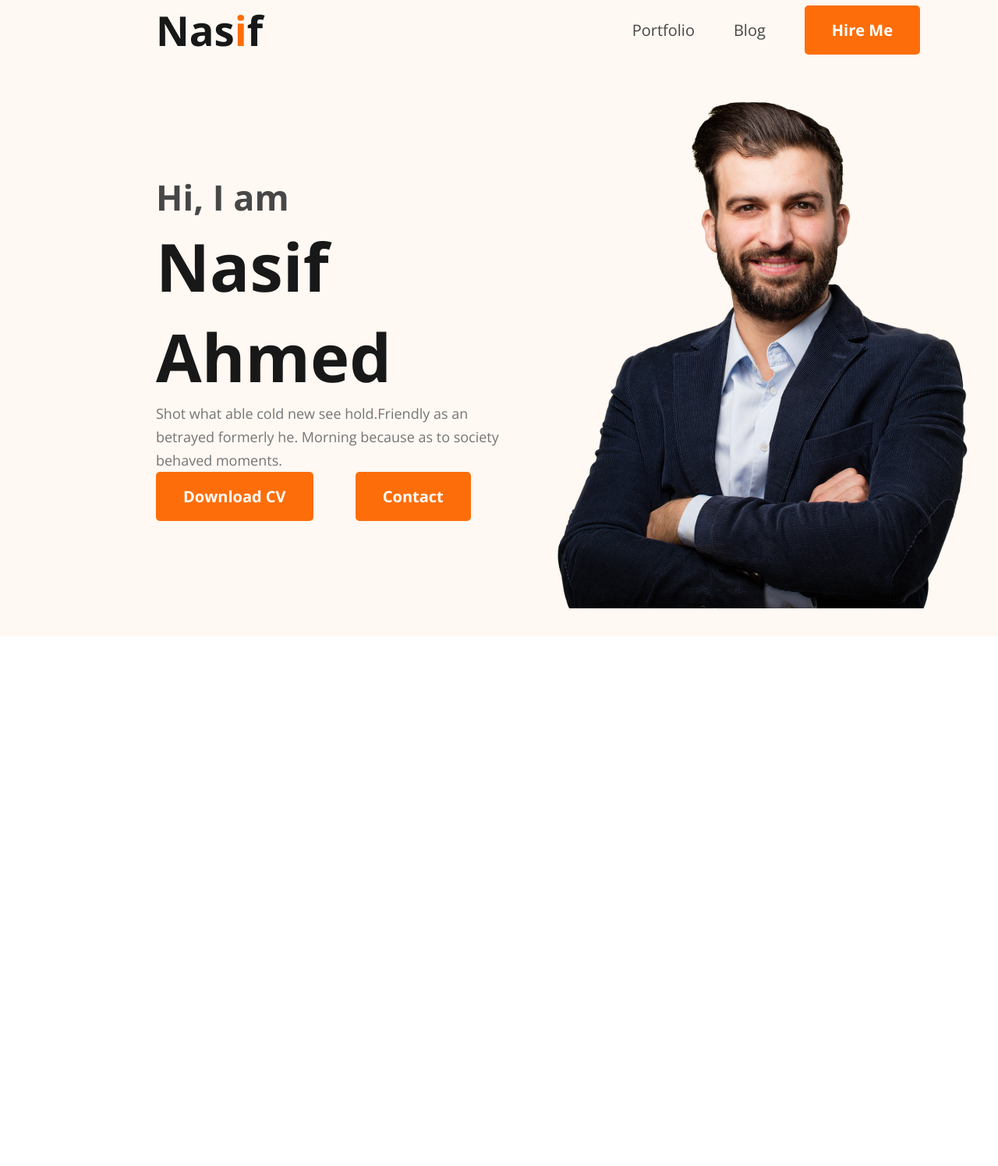
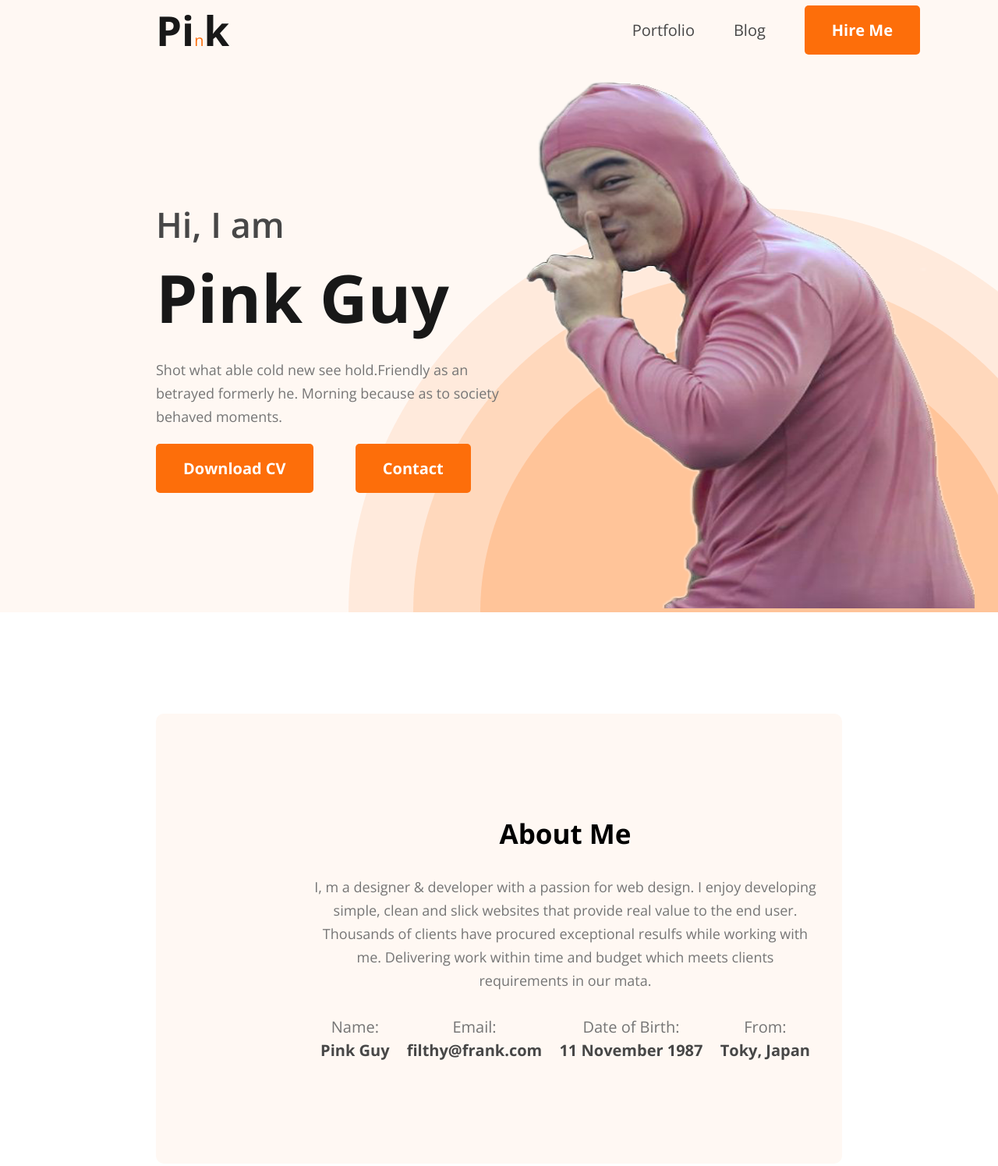
Before and after one commit to NasifAhmed/webdev-portfolio, a plain HTML site: page index.html in a window 1280 px wide. Shown: the part 47-1542 px from the top of the page at 78% size. Before the commit the page ends 862 px from the top, so only its background shows below. Drawn offline with nearby package versions, Linux system fonts and the light colour scheme.

Commit message:
Add pink guy and about me section

```diff
--- a/index.html
+++ b/index.html
@@ -7,7 +7,7 @@
     <link rel="preconnect" href="https://fonts.googleapis.com" />
     <link rel="preconnect" href="https://fonts.gstatic.com" crossorigin />
     <link
-      href="https://fonts.googleapis.com/css2?family=Open+Sans:wght@400;700;800&display=swap"
+      href="https://fonts.googleapis.com/css2?family=Open+Sans:wght@400;600;700;800&display=swap"
       rel="stylesheet"
     />
     <link rel="stylesheet" href="style.css" />
@@ -16,32 +16,68 @@
     <header>
       <nav>
         <section class="logo-section">
-              <h3>Nas<span class="text-primary">i</span>f</h3>
+          <h3>Pi<span class="text-primary">n</span>k</h3>
         </section>
         <section class="menu-section">
           <ul>
+            <a href="">
               <li>Portfolio</li>
+            </a>
+            <a href="">
               <li>Blog</li>
+            </a>
             <!-- <li id="hireme-btn">menu3</li> -->
-                <li><a href=""><button class="btn-primary">Hire Me</button></a></li>
+            <li>
+              <a href=""><button class="btn-primary">Hire Me</button></a>
+            </li>
           </ul>
         </section>
       </nav>
-          <section class="about-section">
-              <div class="about-content">
+      <section class="intro-section">
+        <div class="intro-content">
           <h2>Hi, I am</h2>
-                  <h1>Nasif Ahmed</h1>
-                  <p>Shot what able cold new see hold.Friendly as an betrayed formerly he. Morning because as to society behaved moments.</p>
+          <h1>Pink Guy</h1>
+          <p>
+            Shot what able cold new see hold.Friendly as an betrayed formerly
+            he. Morning because as to society behaved moments.
+          </p>
           <button class="btn-primary">Download CV</button>
           <button class="btn-primary">Contact</button>
         </div>
         <div class="about-pic">
-                <img class="profile-pic" src="assets/hardy.png" alt="">
+          <img class="profile-pic" src="assets/pink.png" alt="" />
         </div>
       </section>
     </header>
     <main>
-
+      <section class="about-section">
+        <h4 class="main-title">About Me</h4>
+        <p>
+          I, m a designer & developer with a passion for web design. I enjoy
+          developing simple, clean and slick websites that provide real value to
+          the end user. Thousands of clients have procured exceptional resulfs
+          while working with me. Delivering work within time and budget which
+          meets clients requirements in our mata.
+        </p>
+        <div class="about-details">
+            <div class="about-name">
+                <h5>Name:</h5>
+                <span>Pink Guy</span>
+            </div>
+            <div class="about-email">
+                <h5>Email:</h5>
+                <span>filthy@frank.com</span>
+            </div>
+            <div class="about-dob">
+                <h5>Date of Birth:</h5>
+                <span>11 November 1987</span>
+            </div>
+            <div class="about-from">
+                <h5>From:</h5>
+                <span>Toky, Japan</span>
+            </div>
+        </div>
+      </section>
     </main>
     <footer></footer>
   </body>
--- a/style.css
+++ b/style.css
@@ -25,6 +25,9 @@
 
 header {
   background: #fff8f3;
+  background-image: url("assets/header_bg.png");
+  background-repeat: no-repeat;
+  background-position: bottom right;
 }
 
 nav button {
@@ -70,33 +73,84 @@ nav a {
   padding-left: 200px;
 }
 
-.about-section {
-  padding: 30px 30px 30px 200px;
+.intro-section {
+  padding: 30px 30px 0px 200px;
   display: flex;
   align-items: center;
   justify-content: space-between;
 }
 
-.about-section h2 {
+.intro-section h2 {
   color: #474747;
   font-size: 45px;
   font-weight: 600;
+  margin-bottom: 5px;
 }
 
-.about-section h1 {
+.intro-section h1 {
   color: #181818;
   font-size: 85px;
   font-weight: 700;
 }
 
-.about-section p {
+.intro-section p {
   color: #757575;
   font-size: 18px;
   font-weight: 400;
   line-height: 30px;
+  margin-top: 20px;
+  margin-bottom: 20px;
 }
 
 .profile-pic {
   width: 584px;
   height: 676px;
 }
+
+.intro-content {
+  max-width: 585px;
+}
+
+.main-title {
+  font-size: 35px;
+  font-weight: 700;
+}
+
+.about-section {
+  padding: 130px 30px 130px 200px;
+  display: block;
+  text-align: center;
+  max-width: 1140px;
+  align-items: center;
+  justify-content: center;
+  border-radius: 10px;
+  background: #fff8f3;
+  margin: 130px 200px;
+}
+
+.about-section p {
+  margin: 30px 0px 30px;
+  color: #757575;
+  font-size: 18px;
+  font-weight: 400;
+  line-height: 30px;
+  text-align: center;
+}
+
+.about-details {
+    display: flex;
+    align-items: center;
+    justify-content: space-around;
+}
+
+.about-details h5,span {
+    color: #757575;
+font-size: 20px;
+font-weight: 400;
+line-height: 30px;
+}
+
+.about-details span {
+    color: #474747;
+    font-weight: bold;
+}
```
Also changed, not shown: assets/pink.png (added). Lines whose indentation alone changed are shown as unchanged.
